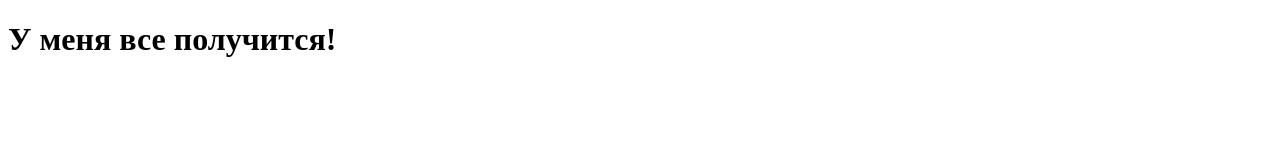
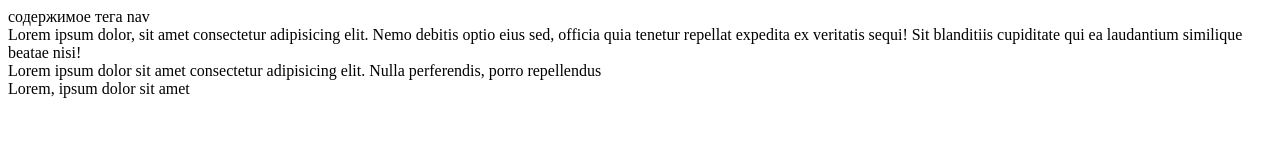
Before and after one commit to nopibal/myfirstproject, a plain HTML site: page index.html in a window 1280 px wide. Drawn offline with Linux system fonts and the light colour scheme.

Commit message:
htmltags_1

```diff
--- a/index.html
+++ b/index.html
@@ -1,10 +1,23 @@
 <!DOCTYPE html>
 <html lang="ru">
 	<head>
-		<title>Мой первый проект</title>
+		<title>Знакомства с HTML тегами часть 1</title>
 		<meta http-equiv="Content-type" content="text/html;charset=UTF-8"/>
 	</head>
 	<body>
-		<h1>У меня все получится!</h1>
+		<header>
+			<nav>
+				содержимое тега nav
+			</nav>
+		</header>
+			<div>
+				Lorem ipsum dolor, sit amet consectetur adipisicing elit. Nemo debitis optio eius sed, officia quia tenetur repellat expedita ex veritatis sequi! Sit blanditiis cupiditate qui ea laudantium similique beatae nisi!
+			</div>
+			<div>
+				Lorem ipsum dolor sit amet consectetur adipisicing elit. Nulla perferendis, porro repellendus
+			</div>
+			<div>
+				Lorem, ipsum dolor sit amet
+			</div>
 	</body>
 </html>
```
